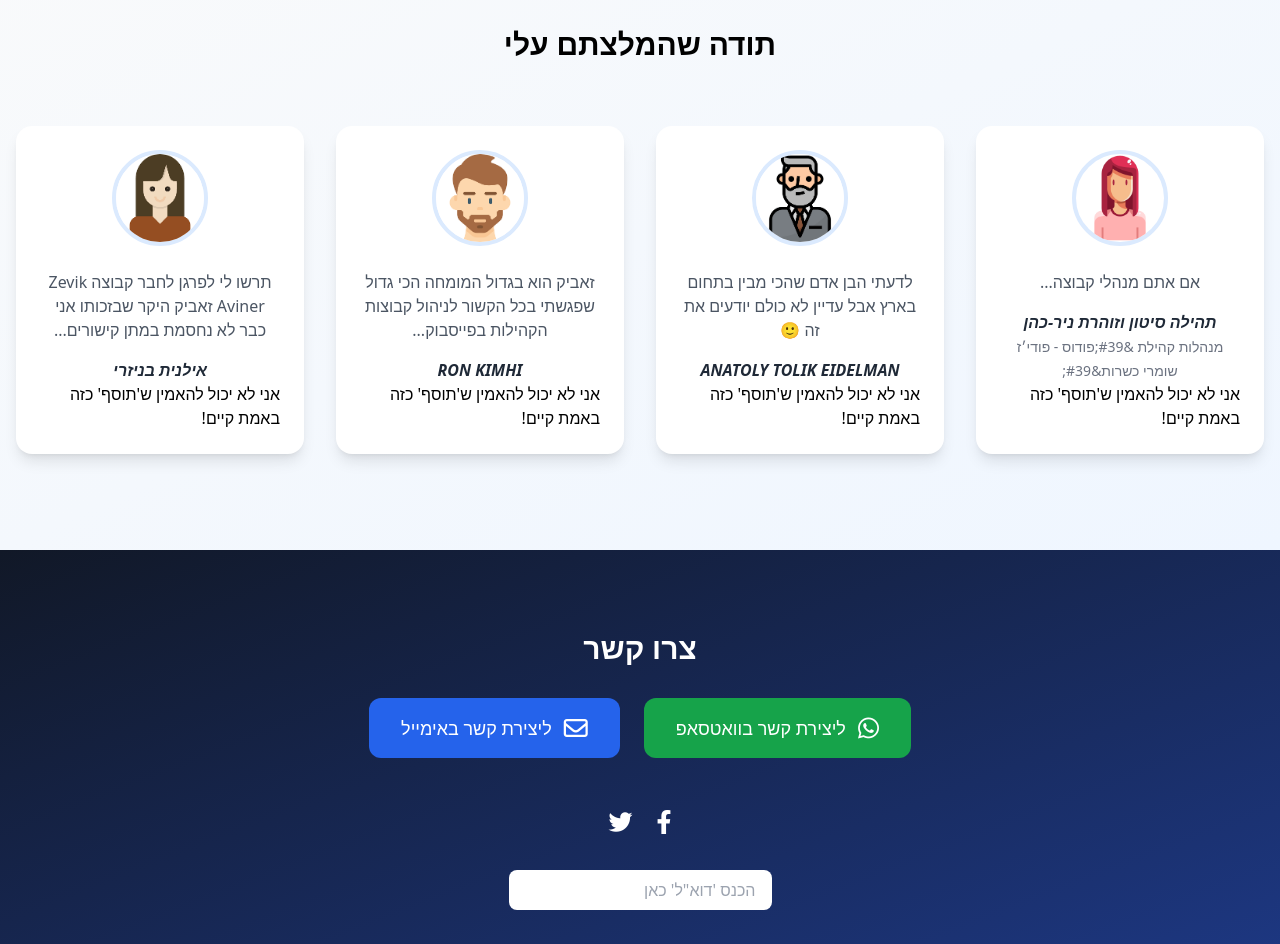
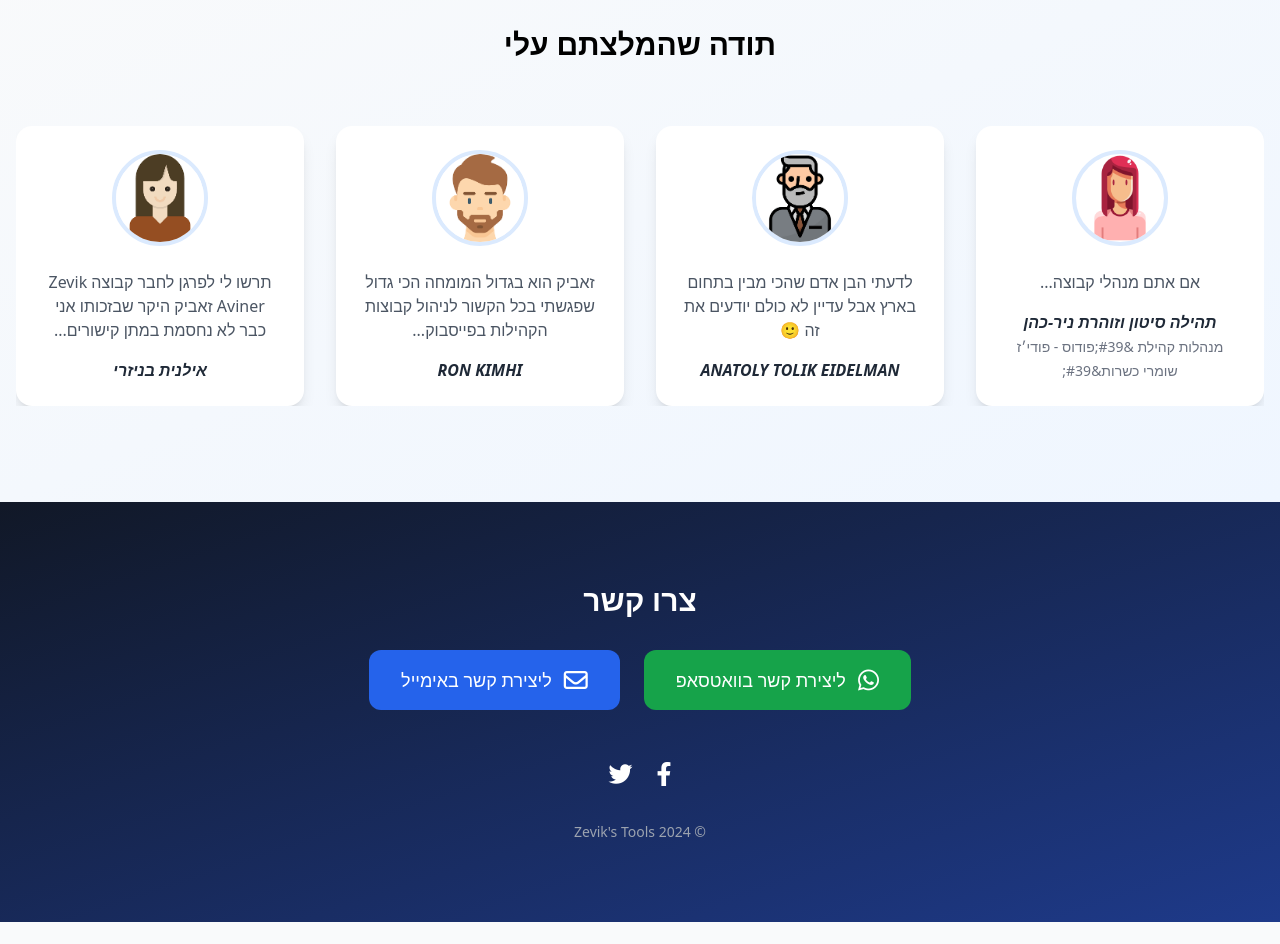
Before and after one commit to Zevik/ZeviksTools, a Next.js app: page / in a window 1280 px wide. Shown: the part 2720-3664 px from the top of the page. After the commit the page ends 3642 px from the top, so only its background shows below. Built offline with nearby package versions, Linux system fonts and the light colour scheme.

Commit message:
עדכוני קוד ותיקוני באגים

```diff
--- a/components/Contact.tsx
+++ b/components/Contact.tsx
@@ -37,13 +37,6 @@ export default function Contact() {
             </a>
           </div>
 
-          <div className="flex justify-center mb-8">
-            <input
-              placeholder="הכנס &apos;דוא&quot;ל&apos; כאן"
-              className="px-4 py-2 rounded-lg text-black"
-            />
-          </div>
-
           <div className="text-sm text-gray-400">
             <p>&copy; {new Date().getFullYear()} Zevik&apos;s Tools</p>
           </div>
--- a/components/Footer.tsx
+++ b/components/Footer.tsx
@@ -17,15 +17,6 @@ export default function Footer() {
                 <i className="fab fa-whatsapp ml-2"></i>
                 ליצירת קשר בוואטסאפ
               </a>
-              <a
-                href="mailto:fb.tools.zevik@gmail.com"
-                target="_blank"
-                rel="noopener noreferrer"
-                className="inline-flex items-center justify-center bg-indigo-600 text-white px-6 py-3 w-52 rounded-lg text-lg font-semibold hover:bg-indigo-700 transition-colors"
-              >
-                <i className="far fa-envelope ml-2"></i>
-                ליצירת קשר באימייל
-              </a>
             </div>
           </div>
           <div className="social-buttons mb-4">
--- a/components/Testimonials.tsx
+++ b/components/Testimonials.tsx
@@ -1,4 +1,7 @@
+'use client';
+
 import Image from 'next/image';
+import { useEffect, useRef } from 'react';
 
 const testimonials = [
   {
@@ -25,6 +28,20 @@ const testimonials = [
 ];
 
 export default function Testimonials() {
+  const scrollRef = useRef<HTMLDivElement>(null);
+
+  useEffect(() => {
+    const interval = setInterval(() => {
+      if (scrollRef.current) {
+        const { scrollLeft, clientWidth, scrollWidth } = scrollRef.current;
+        const newScrollLeft = scrollLeft + clientWidth >= scrollWidth ? 0 : scrollLeft + clientWidth;
+        scrollRef.current.scrollTo({ left: newScrollLeft, behavior: 'smooth' });
+      }
+    }, 4000);
+
+    return () => clearInterval(interval);
+  }, []);
+
   return (
     <section className='py-24 bg-gradient-to-br from-gray-50 to-blue-50'>
       <div className='container mx-auto px-4'>
@@ -32,7 +49,10 @@ export default function Testimonials() {
           תודה שהמלצתם עלי
         </h2>
 
-        <div className='grid grid-cols-1 md:grid-cols-2 lg:grid-cols-4 gap-8'>
+        <div
+          className='grid grid-cols-1 md:grid-cols-2 lg:grid-cols-4 gap-8 overflow-x-auto'
+          ref={scrollRef}
+        >
           {testimonials.map((testimonial, index) => (
             <div
               key={index}
@@ -60,9 +80,6 @@ export default function Testimonials() {
                   <span className='text-sm text-gray-500'>{testimonial.role}</span>
                 )}
               </div>
-              <p>
-                {'אני לא יכול להאמין ש\'תוסף\' כזה באמת קיים!'}
-              </p>
             </div>
           ))}
         </div>
```
